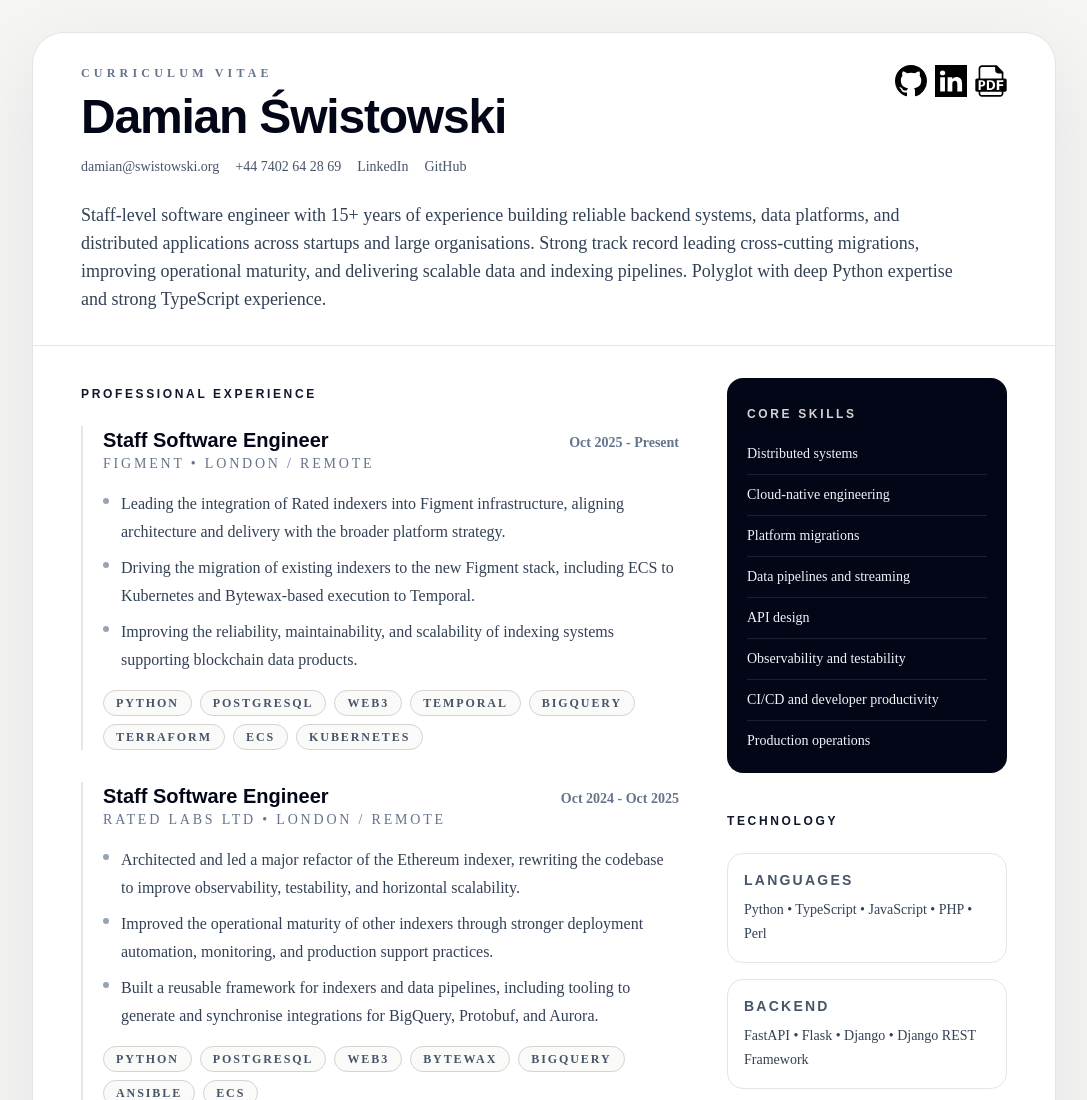
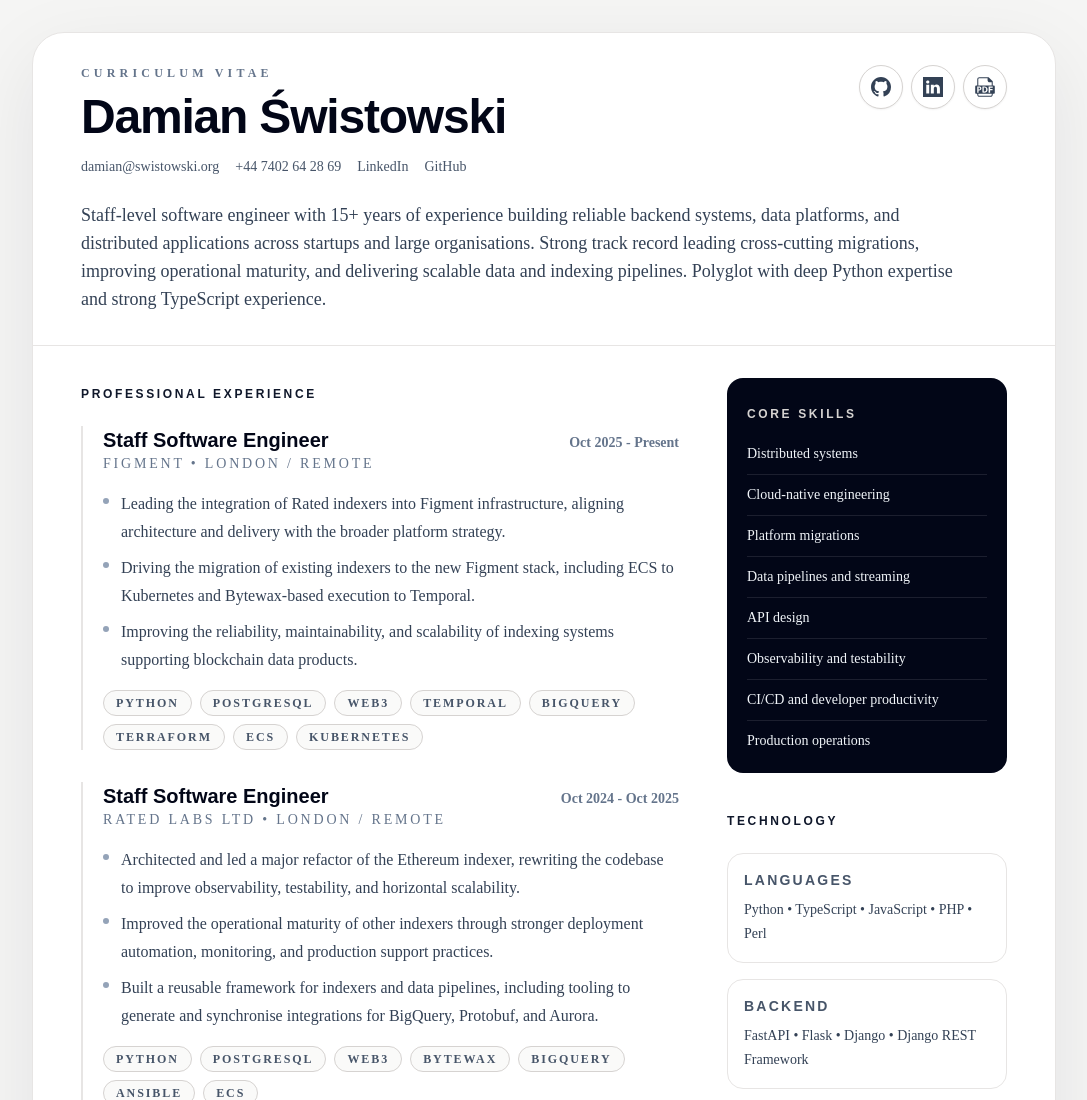
Before and after one commit to dswistowski/dswistowski.github.io, an Astro site: page / in a window 1280 px wide. Shown: the top 1100 px of the page, without its empty margins (96-1183 px from the left). Built offline with nearby package versions, Linux system fonts and the light colour scheme; Astro itself is replaced by a stand-in of ours.

Commit message:
light styles update

```diff
--- a/src/components/IconLink.astro
+++ b/src/components/IconLink.astro
@@ -9,6 +9,6 @@ const { href } = Astro.props;
 <a
   href={href}
   target="_blank"
-  class="dark:fill-white hover:transform hover:scale-125 transition ease-in-out"
+  class="inline-flex h-11 w-11 items-center justify-center rounded-full border border-stone-300 bg-white text-slate-700 shadow-sm transition hover:scale-105 hover:border-slate-400 hover:text-slate-950 [&_svg]:block [&_svg]:h-5 [&_svg]:w-5 [&_svg]:fill-current"
   ><slot />
 </a>
```
Also changed, not shown: public/favicon.svg.
